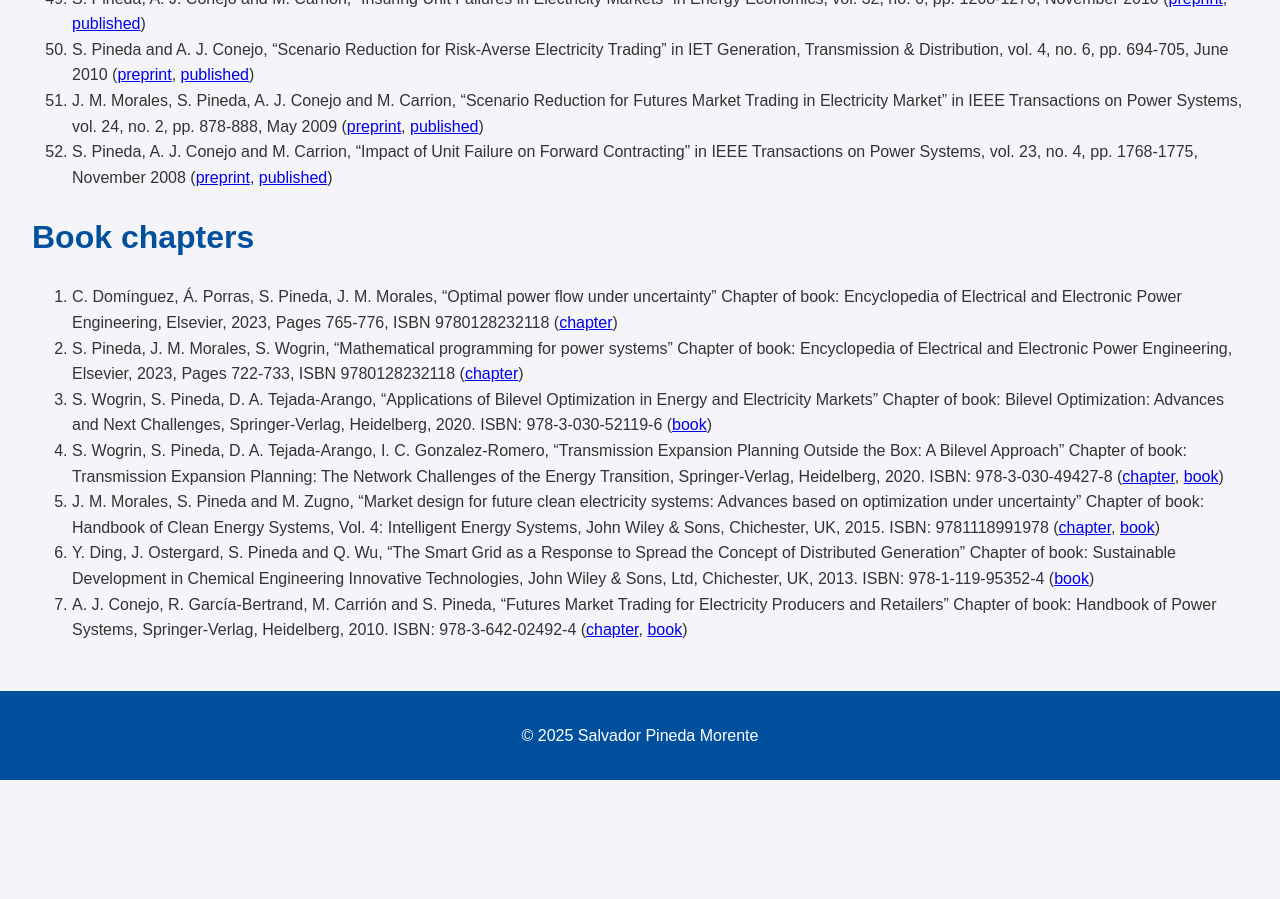
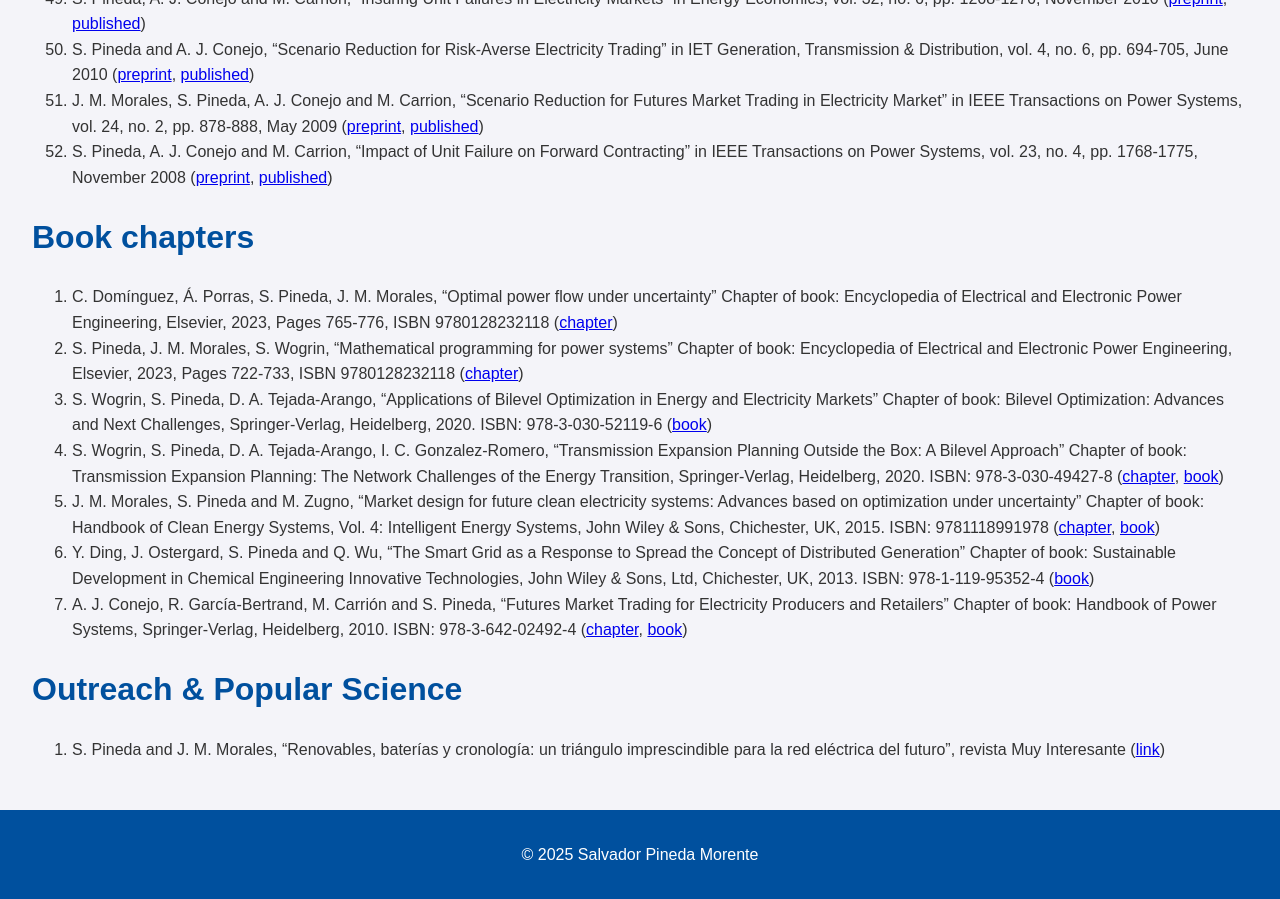
Before and after one commit to salvapineda/salvapineda.github.io, a Jekyll site: the page built from publications.md, in a window 1280 px wide and 900 px high, scrolled down 2936 px. Built offline with Jekyll 4.4.1, drawn with Linux system fonts in a browser that asks for light colours; before the commit the page ends 3716 px from its top, so only the background shows below that.

Commit message:
add muy interesante paper

```diff
--- a/publications.md
+++ b/publications.md
@@ -79,3 +79,7 @@ title: "Publications"
 1.  J. M. Morales, S. Pineda and M. Zugno, "Market design for future clean electricity systems: Advances based on optimization under uncertainty" Chapter of book: Handbook of Clean Energy Systems, Vol. 4: Intelligent Energy Systems, John Wiley & Sons, Chichester, UK, 2015. ISBN: 9781118991978 ([chapter](https://onlinelibrary.wiley.com/doi/abs/10.1002/9781118991978.hces027), [book](https://onlinelibrary.wiley.com/doi/book/10.1002/9781118991978))
 1.  Y. Ding, J. Ostergard, S. Pineda and Q. Wu, "The Smart Grid as a Response to Spread the Concept of Distributed Generation" Chapter of book: Sustainable Development in Chemical Engineering Innovative Technologies, John Wiley & Sons, Ltd, Chichester, UK, 2013. ISBN: 978-1-119-95352-4 ([book](https://www.wiley.com/en-es/Sustainable+Development+in+Chemical+Engineering%3A+Innovative+Technologies-p-9781119953524))
 1.  A. J. Conejo, R. García-Bertrand, M. Carrión and S. Pineda, "Futures Market Trading for Electricity Producers and Retailers" Chapter of book: Handbook of Power Systems, Springer-Verlag, Heidelberg, 2010. ISBN: 978-3-642-02492-4 ([chapter](https://link.springer.com/chapter/10.1007/978-3-642-12686-4_10), [book](https://www.springer.com/gp/book/9783642024924))
+
+# Outreach & Popular Science
+
+1. S. Pineda and J. M. Morales, "Renovables, baterías y cronología: un triángulo imprescindible para la red eléctrica del futuro", revista Muy Interesante ([link](https://www.muyinteresante.com/fundacion/categoria-sociedad-y-economia/energia-renovables-baterias-cronologia-red.html?_thumbnail_id=597855))
```
Also changed, not shown: .github/    workflows  /scrape_talks.yml (deleted).
